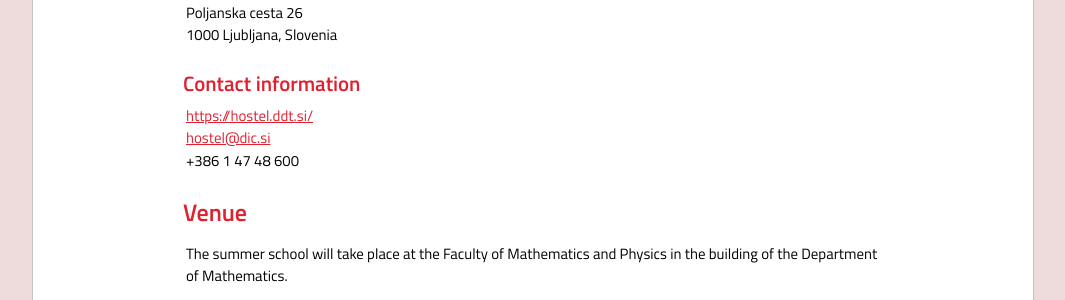
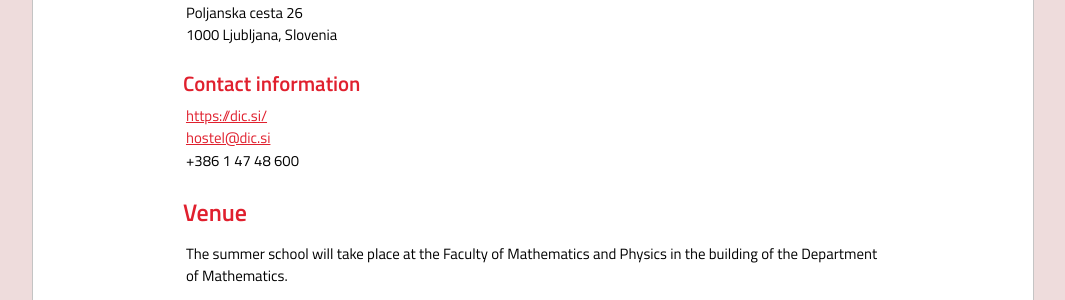
Before and after one commit to ul-fmf/mathematics-in-ljubljana, a Jekyll site: the page built from venue.md, in a window 1280 px wide. Shown: the part 549-849 px from the top of the page, without its empty margins (107-1172 px from the left). Built offline with Jekyll 4.4.1, drawn with Linux system fonts in a browser that asks for light colours; nearby versions of some CDN libraries; a style sheet for code colours, icons or effects is not loaded; part of the change alters nothing that is shown.

Commit message:
Update venue.md

```diff
--- a/venue.md
+++ b/venue.md
@@ -15,7 +15,7 @@ Poljanska cesta 26
 
 ## Contact information
 
-[https://hostel.ddt.si/](https://dic.si/)
+[https://dic.si/](https://dic.si/)
 [hostel@dic.si](mailto:hostel@dic.si)
 +386 1 47 48 600
 
```
